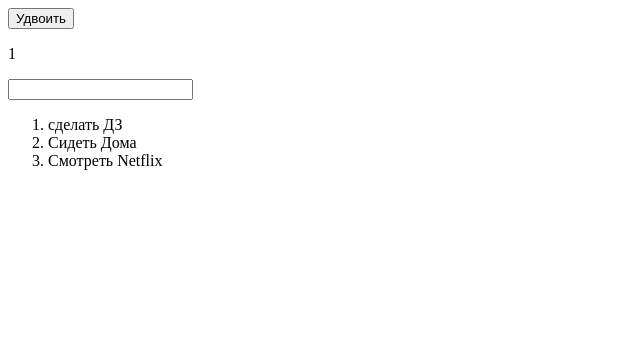
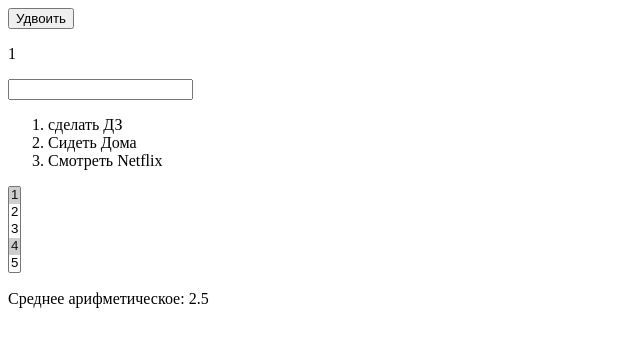
Before and after one commit to wladickowalew/leg_2_6_web, a plain HTML site: page index.html in a window 1280 px wide. Shown: the whole page, without its empty margins (0-640 px from the left). Drawn offline with nearby package versions, Linux system fonts and the light colour scheme.

Commit message:
third task

```diff
--- a/index.html
+++ b/index.html
@@ -9,12 +9,16 @@
 	<div id="app">
 		<button type="button" v-on:click="double">Удвоить</button>
 		<p>{{number}}</p>
-		<input type="text" v-model="thing" v-on:keydown="addItem($event)">
+		<input type="text" v-model="thing" v-on:keydown.13="addItem">
 		<ol>
 			<li v-for="(item, index) of list"
 			    v-on:click="removeItem(index)">
 			{{item}}</li>
 		</ol>
+		<select v-model="numbers" multiple size="5">
+			<option v-for="i in 5">{{i}}</option>
+		</select>
+		<p>Среднее арифметическое: {{average}}</p>
 	</div>
 	<script src="https://cdn.jsdelivr.net/npm/vue"></script>
 	<script src="script.js"></script>
--- a/script.js
+++ b/script.js
@@ -3,7 +3,8 @@ let vm = new Vue({
 	data:{
 		number:1,
 		thing: "",
-		list: ["сделать ДЗ", "Сидеть Дома", "Смотреть Netflix"]
+		list: ["сделать ДЗ", "Сидеть Дома", "Смотреть Netflix"],
+		numbers: ["1", "4"]
 	},
 	methods: {
 		double: function (event) {
@@ -11,13 +12,20 @@ let vm = new Vue({
 			this.number *= 2;
 		},
 		addItem: function (event){
-			if (event.which == 13) {
-				this.list.push(this.thing);
-				this.thing = "";
-			}
+			this.list.push(this.thing);
+			this.thing = "";
 		},
 		removeItem: function(index){
 			this.list.splice(index, 1);
 		}
+	},
+	computed:{
+		average: function(){
+			let sum = 0;
+			for (n of this.numbers) {
+				sum += Number(n);
+			}
+			return sum/this.numbers.length;
+		}
 	}
 })
```
